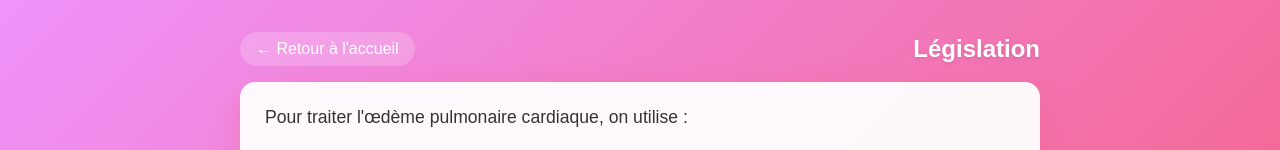
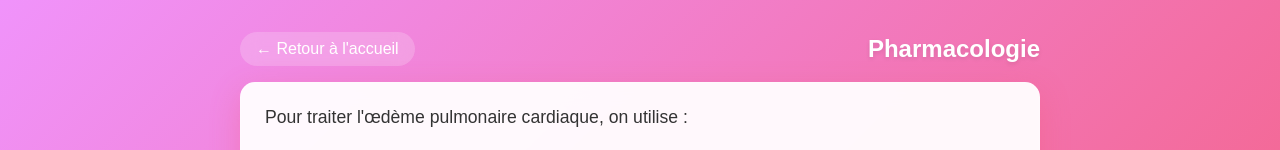
Before and after one commit to louissicardon/osteo-quiz, a Next.js app: page /pharmacologie in a window 1280 px wide. Shown: the top 150 px of the page. Built offline with nearby package versions, Linux system fonts and the light colour scheme.

Commit message:
[Fix] Pharmacology page

```diff
--- a/src/app/pharmacologie/page.tsx
+++ b/src/app/pharmacologie/page.tsx
@@ -40,7 +40,7 @@ export default function Quiz2() {
       setLoading(false)
     } catch (error) {
       console.error('Erreur:', error)
-      setError('Impossible de charger les questions du Quiz legislation.')
+      setError('Impossible de charger les questions du Quiz Pharmacologie.')
       setLoading(false)
     }
   }
@@ -95,7 +95,7 @@ export default function Quiz2() {
     return (
       <div className={styles.container}>
         <div className={styles.questionContainer}>
-          <div>Chargement des questions du Quiz sur la Législation...</div>
+          <div>Chargement des questions du Quiz sur la Pharmacologie...</div>
         </div>
       </div>
     )
@@ -118,7 +118,7 @@ export default function Quiz2() {
     return (
       <div className={styles.container}>
         <div className={styles.questionContainer}>
-          <div>Aucune question disponible pour le Quiz sur la Législation.</div>
+          <div>Aucune question disponible pour le Quiz sur la Pharmacologie.</div>
           <Link href="../" className={styles.homeLink}>
             Retour à l'accueil
           </Link>
@@ -133,7 +133,7 @@ export default function Quiz2() {
         <Link href="../" className={styles.homeLink}>
           ← Retour à l'accueil
         </Link>
-        <h2 className={styles.quizTitle}>Législation</h2>
+        <h2 className={styles.quizTitle}>Pharmacologie</h2>
       </div>
       <div className={styles.questionContainer}>
         <div className={styles.question}>{currentQuestion.question}</div>
```
